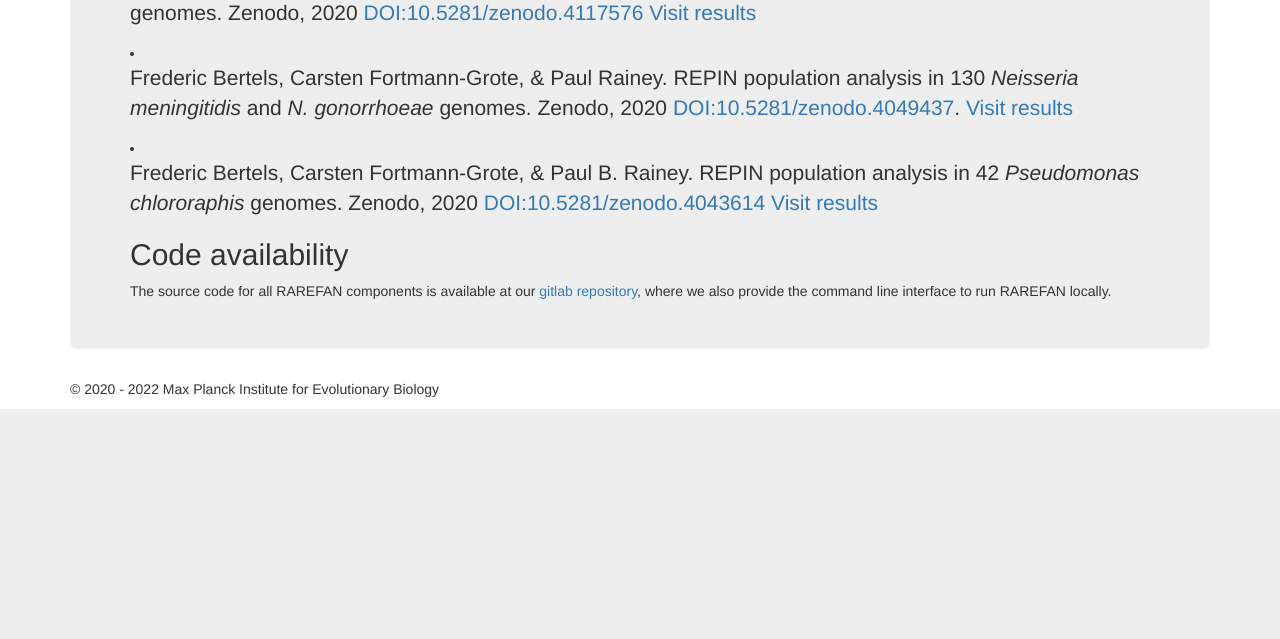
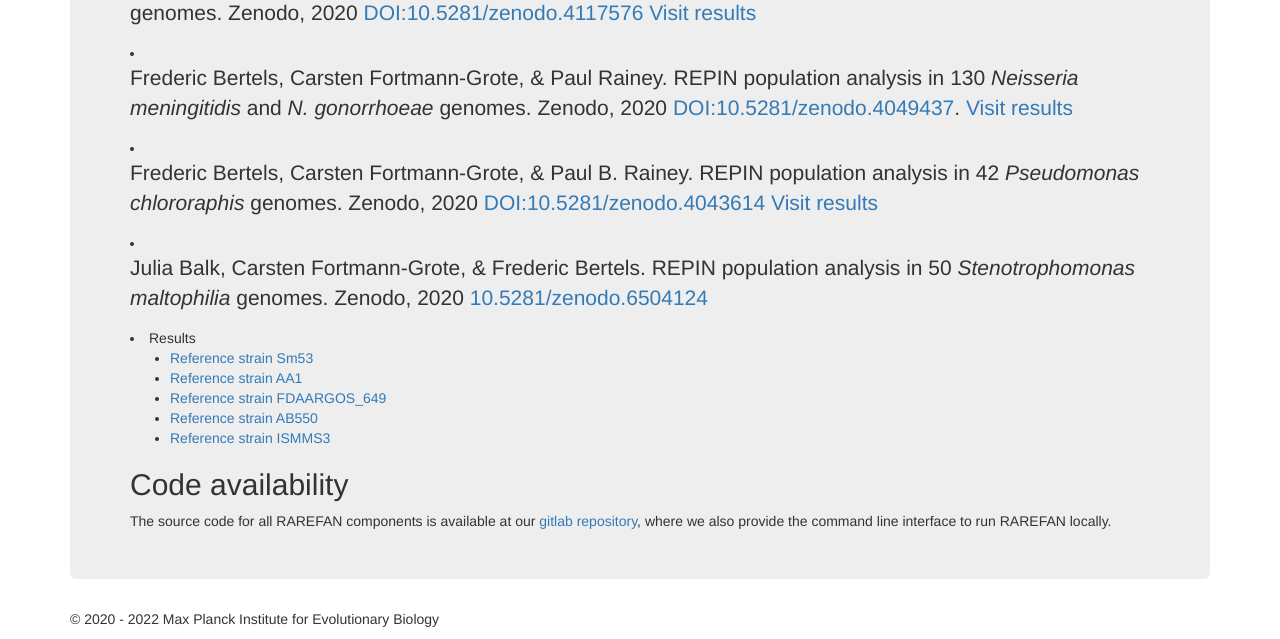
Before and after one commit to mpievolbio-scicomp/rarefan, a Flask app: page / in a window 1280 px wide. Shown: the part 1788-2427 px from the top of the page. Before the commit the page ends 2197 px from the top, so only its background shows below. Run offline with Flask 2, Linux system fonts and the light colour scheme; parts of the project's set-up code (start-up, migrations or seed data) failed here and were passed over; some libraries are stand-ins or nearby versions.

Commit message:
Update index.html template
* fix link to neisseria dataset
* add links to Smalt datasets

```diff
--- a/app/templates/index.html
+++ b/app/templates/index.html
@@ -84,7 +84,7 @@
                     Frederic Bertels, Carsten Fortmann-Grote, & Paul Rainey.
                     REPIN population analysis in 130 <i>Neisseria meningitidis</i> and <i>N. gonorrhoeae</i> genomes.
                     Zenodo, 2020 <a href="http://doi.org/10.5281/zenodo.4049437" target="_blank">DOI:10.5281/zenodo.4049437</a>.
-                    <a href={{url_for('results', run_id='7yl7znll')}}>Visit results</a> </p>
+                    <a href={{url_for('results', run_id='f5ztr_t0')}}>Visit results</a> </p>
                 </li>
                 <li><p>
                     Frederic Bertels, Carsten Fortmann-Grote, & Paul B. Rainey.
@@ -92,6 +92,18 @@
                     Zenodo, 2020 <a href="http://doi.org/10.5281/zenodo.4043614" target="_blank">DOI:10.5281/zenodo.4043614</a>
                     <a href={{url_for('results', run_id='t5dvaibm')}}>Visit results</a> </p>
                 </li>
+                <li><p>
+                    Julia Balk, Carsten Fortmann-Grote, & Frederic Bertels.
+                    REPIN population analysis in 50 <i>Stenotrophomonas maltophilia</i> genomes.
+                    Zenodo, 2020 <a href="http://doi.org/10.5281/zenodo.6504124" target="_blank">10.5281/zenodo.6504124</a>
+                    <li> Results</li>
+                    <ul>
+                        <li> <a href={{url_for('results', run_id='_1a8l7wu')}}>Reference strain Sm53</a></li>
+                        <li> <a href={{url_for('results', run_id='mknhxpv8')}}>Reference strain AA1</a></li>
+                        <li> <a href={{url_for('results', run_id='pgfmaxx5')}}>Reference strain FDAARGOS_649</a></li>
+                        <li> <a href={{url_for('results', run_id='yy72i755')}}>Reference strain AB550</a></li>
+                        <li> <a href={{url_for('results', run_id='78eu9zl0')}}>Reference strain ISMMS3</a></li>
+                    </ul>
             </ul>
             <div>
                 <h2>Code availability</h2>
```
